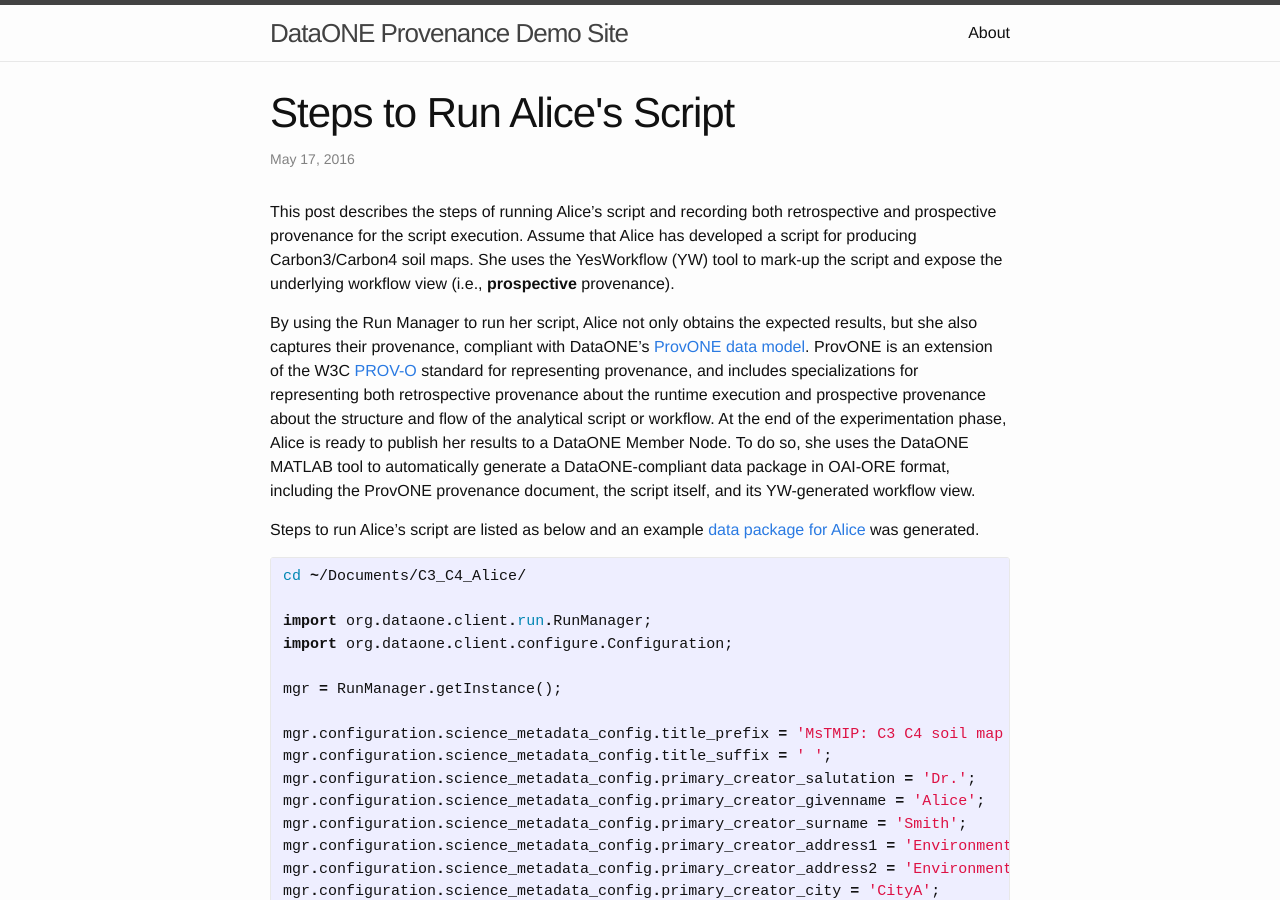
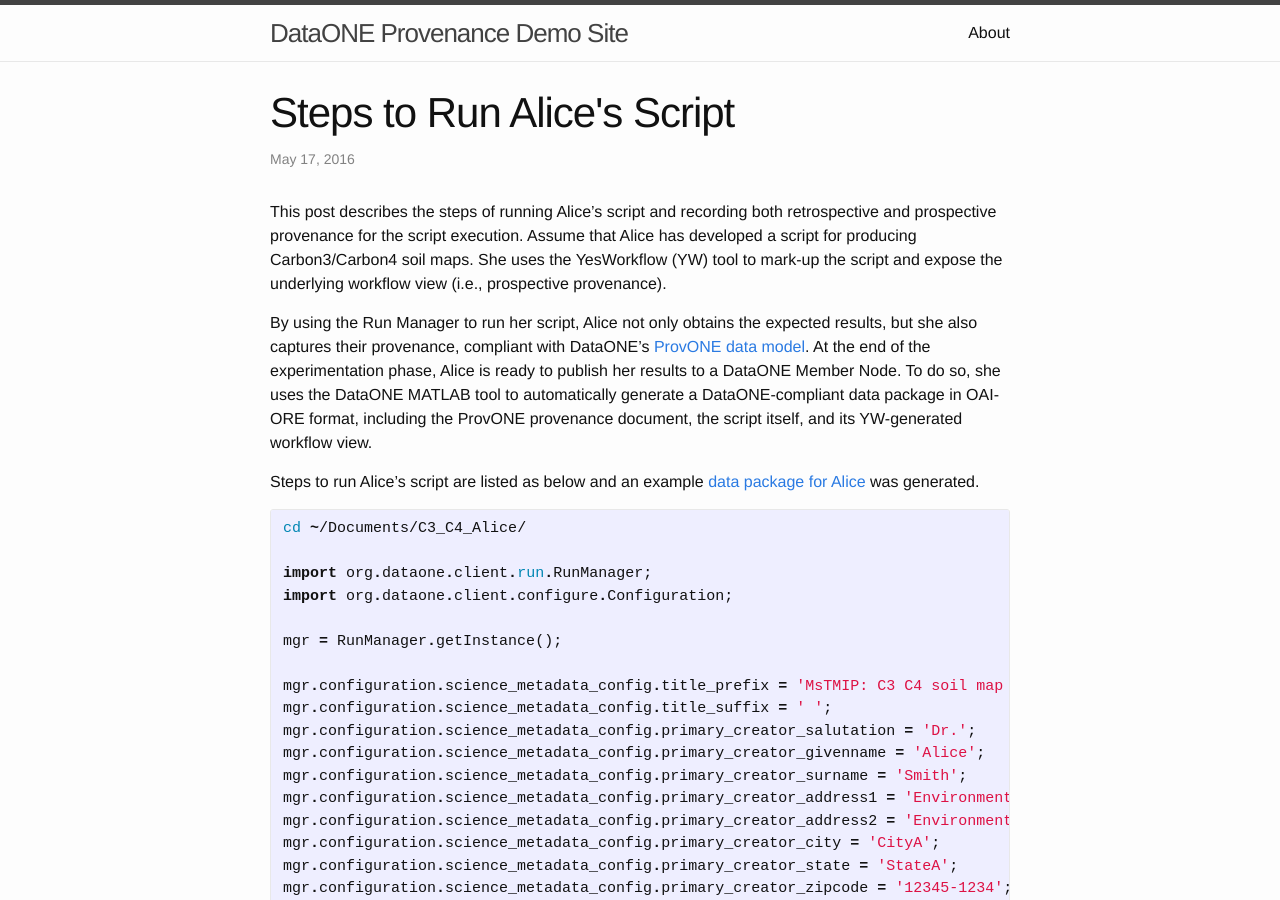
Before and after one commit to DataONEorg/provweek2016-demo, a Jekyll site: the page built from _posts/2016-05-17-steps2run-alice-script.markdown, in a window 1280 px wide and 900 px high. Built offline with Jekyll 4.4.1, drawn with Linux system fonts in a browser that asks for light colours.

Commit message:
More changes to use-case-post and alice-post

```diff
--- a/_posts/2016-05-17-steps2run-alice-script.markdown
+++ b/_posts/2016-05-17-steps2run-alice-script.markdown
@@ -7,13 +7,11 @@
 
 This post describes the steps of running Alice's script and recording both retrospective and prospective provenance for the script execution. Assume that Alice has developed a script for producing Carbon3/Carbon4 soil
 maps. She uses the YesWorkflow (YW) tool to mark-up the script and expose
-the underlying workflow view (i.e., **prospective** provenance).
+the underlying workflow view (i.e., prospective provenance).
 
 By using the Run Manager to run her script, Alice not only obtains the expected
-results, but she also captures their provenance, compliant with DataONE’s [ProvONE data model][provone]. ProvONE is an extension of the W3C [PROV-O][prov-o] standard for representing
-provenance, and includes specializations for representing both retrospective
-provenance about the runtime execution and prospective provenance about the structure
-and flow of the analytical script or workflow. At the end of the experimentation
+results, but she also captures their provenance, compliant with DataONE’s [ProvONE data model][provone].
+At the end of the experimentation
 phase, Alice is ready to publish her results to a DataONE Member Node. To do so, she
 uses the DataONE MATLAB tool to automatically generate a DataONE-compliant data
 package in OAI-ORE format, including the ProvONE provenance document, the script
```
Also changed, not shown: _posts/2016-05-05-demo-use-case.markdown (+8 -0 lines).
